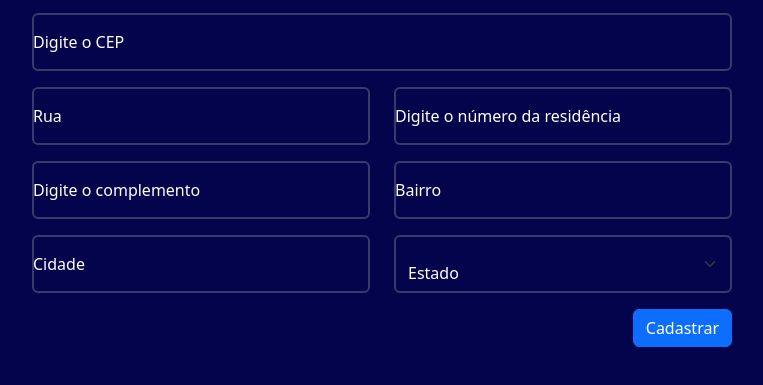
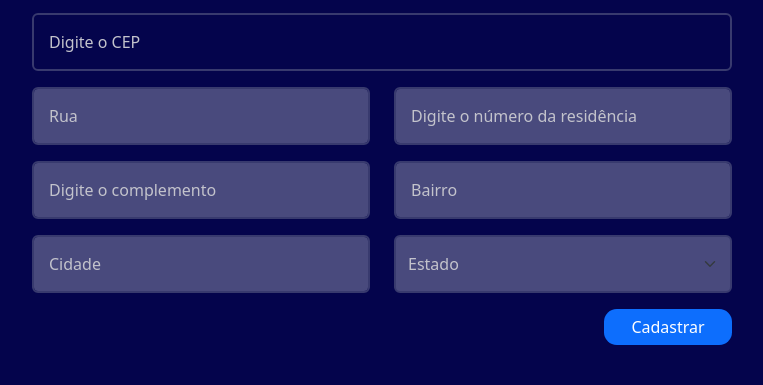
Before and after one commit to Daviafer/JS-endereco-cep, a plain HTML site: page index.html in a window 1280 px wide. Shown: the part 221-606 px from the top of the page, without its empty margins (258-1021 px from the left). Drawn offline with nearby package versions, Linux system fonts and the light colour scheme.

Commit message:
Finalizando html e css - inicio JS

```diff
--- a/index.html
+++ b/index.html
@@ -27,14 +27,15 @@
       <div class="alert alert-light" role="alert">
         <h4>Mensagem:</h4>
         <p></p>
-        <button id="clonse-message" type="button" class="btn btn-secondary"> Fechar </button>
+        <button id="close-message" type="button" class="btn btn-secondary"> Fechar </button>
       </div>
     </div>
   </div> <!-- Fim fade -->
   <!-- conteudo -->
   <div id="order-form-container" class="container px-md-0">
+    <!-- Processos - parte superior  -->
     <div id="steps" class="mb-md-3 pb-md-3">
-      <div class="line"></div>
+      <div class="line"></div> <!-- linha  -->
       <div class="step">
         <i class="bi bi-person active"></i>
         <p class="d-none d-md-block">Criação de conta</p>
@@ -77,19 +78,21 @@
 
       <div class="row mb-3">
         <div class="form-floating col-12 col-sm-6 mb-6 mb-sm-0">
-          <input type="text" class="form-control shadow-none" id="complement" name="complement" placeholder="Digite o complemento" disabled data-input />
+          <input type="text" class="form-control shadow-none" id="complement" name="complement"
+            placeholder="Digite o complemento" disabled data-input />
           <label for="complement">Digite o complemento</label>
         </div>
         <div class="form-floating col-12 col-sm-6">
-          <input type="text" class="form-control shadow-none" id="neighborhood" name="neighborhood"
-            placeholder="Bairro" disabled required data-input />
+          <input type="text" class="form-control shadow-none" id="neighborhood" name="neighborhood" placeholder="Bairro"
+            disabled required data-input />
           <label for="neighborhood">Bairro</label>
         </div>
       </div>
 
       <div class="row mb-3">
         <div class="form-floating col-12 col-sm-6 mb-6 mb-sm-0">
-          <input type="text" class="form-control shadow-none" id="cidade" name="cidade" placeholder="Cidade" required disabled data-input />
+          <input type="text" class="form-control shadow-none" id="cidade" name="cidade" placeholder="Cidade" required
+            disabled data-input />
           <label for="city">Cidade</label>
         </div>
         <div class="form-floating col-12 col-sm-6">
@@ -97,6 +100,31 @@
             <option selected>Estado</option>
             <option value="AC">Acre</option>
             <option value="AL">Alagoas</option>
+            <option value="AP">Amapá</option>
+            <option value="AM">Amazonas</option>
+            <option value="BA">Bahia</option>
+            <option value="CE">Ceará</option>
+            <option value="DF">Distrito Federal</option>
+            <option value="ES">Espírito Santo</option>
+            <option value="GO">Goiás</option>
+            <option value="MA">Maranhão</option>
+            <option value="MT">Mato Grosso</option>
+            <option value="MS">Mato Grosso do Sul</option>
+            <option value="MG">Minas Gerais</option>
+            <option value="PA">Pará</option>
+            <option value="PB">Paraíba</option>
+            <option value="PR">Paraná</option>
+            <option value="PE">Pernambuco</option>
+            <option value="PI">Piauí</option>
+            <option value="RJ">Rio de Janeiro</option>
+            <option value="RN">Rio Grande do Norte</option>
+            <option value="RS">Rio Grande do Sul</option>
+            <option value="RO">Rondônia</option>
+            <option value="RR">Roraima</option>
+            <option value="SC">Santa Catarina</option>
+            <option value="SP">São Paulo</option>
+            <option value="SE">Sergipe</option>
+            <option value="TO">Tocantins</option>
           </select>
         </div>
       </div>
--- a/src/css/style.css
+++ b/src/css/style.css
@@ -91,3 +91,26 @@
   border: 2px solid var(--border-color);
   color: var(--primary-color);
 }
+#order-form-container select{
+  padding: 1rem .75rem;
+}
+#order-form-container label{
+  color: var(--text-color);
+  left: 1em; /* afastar da borda */
+}
+#order-form-container input:disabled,
+#order-form-container select:disabled{
+  background-color: var(--secondary-bg-color);
+  color:var(--text-color);
+}
+#order-form-container input:focus{
+  border-color: var(--secondary-color)
+}
+#save-btn{
+  /* background-color: #25cc88; */
+  border: none;
+  /* color: #04044c; */
+  width: 8em;
+  /* height: 3em; */
+  border-radius: 0.8em;
+}
--- a/src/js/script.js
+++ b/src/js/script.js
@@ -0,0 +1,11 @@
+// Selecionando individual, pois, posteriormente terá colocar o valor deles conforme vem na API
+const addressForm = document.querySelector("#address-form")
+const cepInput = document.querySelector("#cep")
+const addressInput = document.querySelector("#address")
+const cityInput = document.querySelector("#city")
+const neighborhoodInput = document.querySelector("#neighborhood")
+const regionInput = document.querySelector("#region")
+// selecionando todos inputs que tem o data input
+const formInputs = document.querySelectorAll("[data-input]")
+// botão de fechar modal
+const closeButton = document.querySelector("#close-messege")
```
